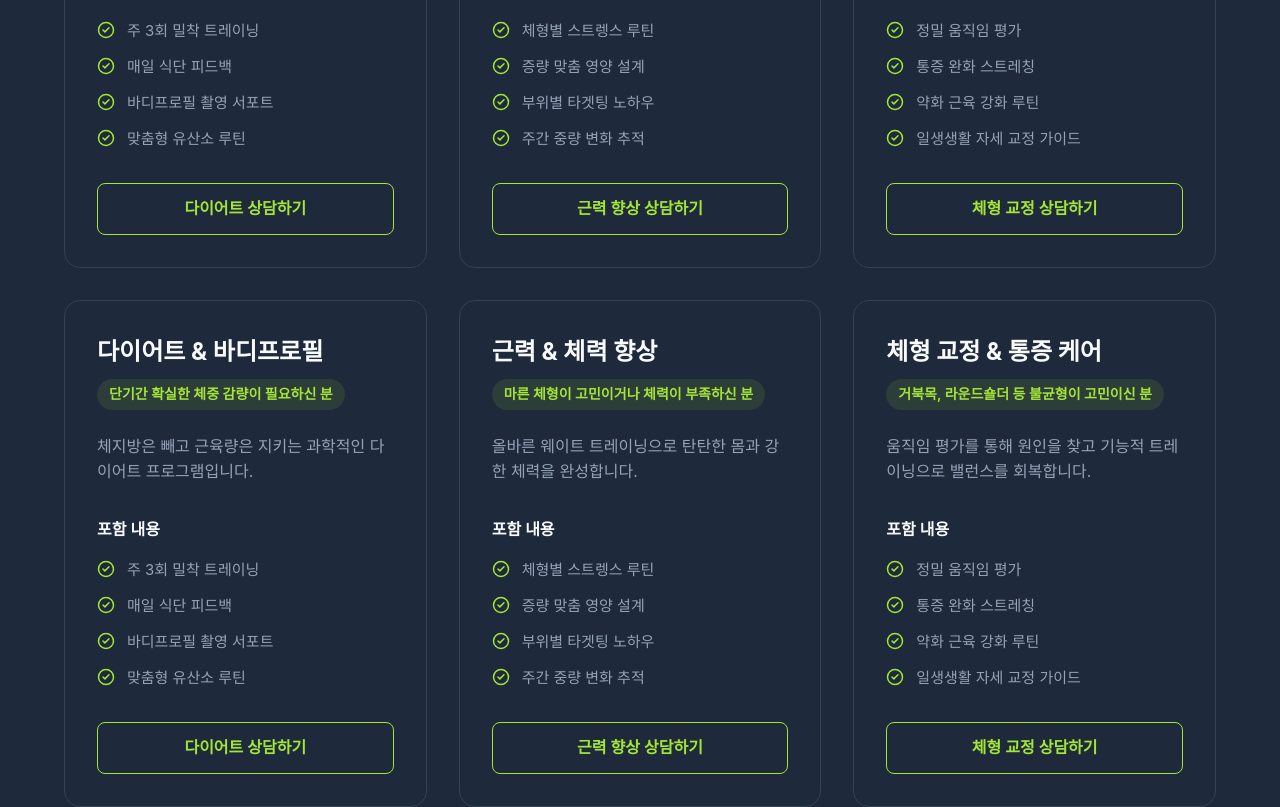
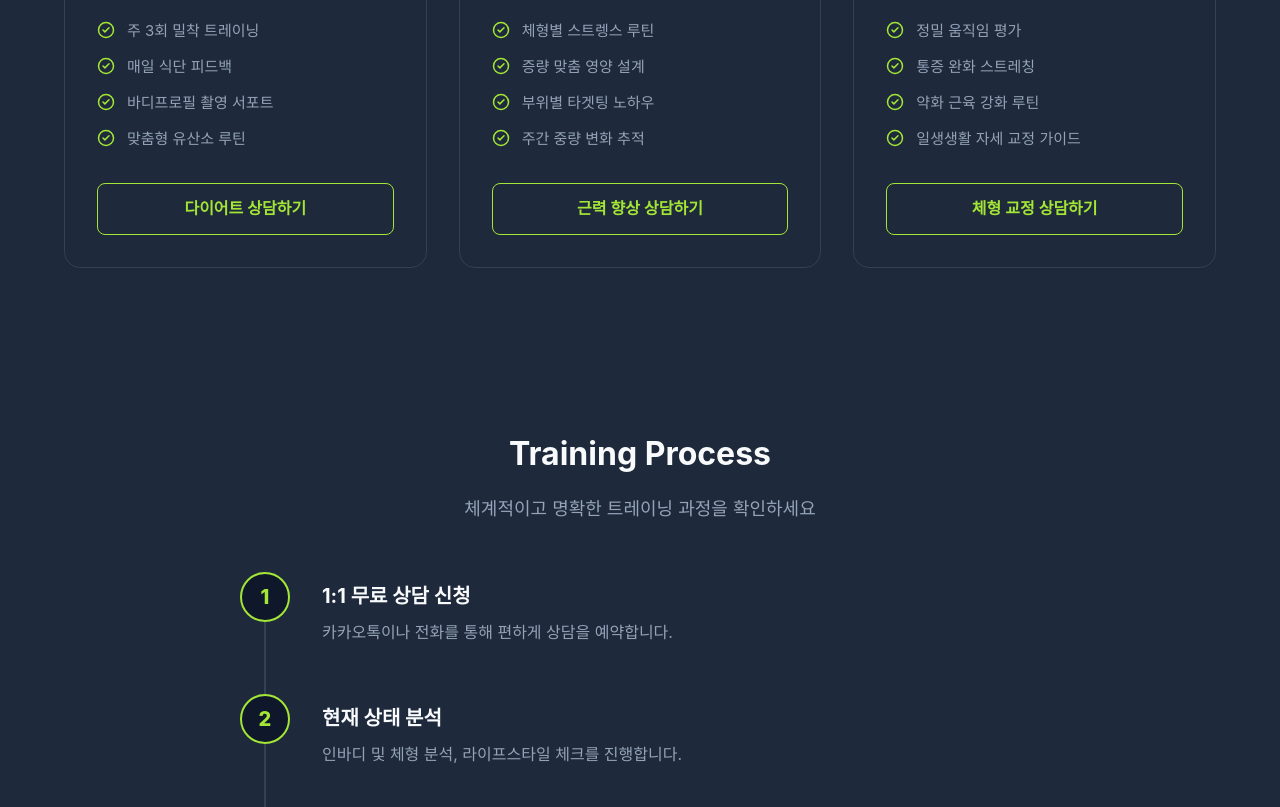
Before and after one commit to jaehwa-why-now/jaehwa-why-now.github.io, a React (Vite) app: page / in a window 1280 px wide. Shown: the part 3381-4188 px from the top of the page. Built offline with nearby package versions, Linux system fonts and the light colour scheme.

Commit message:
Fix desktop programs carousel

```diff
--- a/src/components/sections/ProgramsSection.module.css
+++ b/src/components/sections/ProgramsSection.module.css
@@ -16,10 +16,6 @@
   display: grid;
   grid-template-columns: repeat(auto-fit, minmax(320px, 1fr));
   gap: 2rem;
-}
-
-.duplicateCard {
-  display: none;
 }
 
 .card {
@@ -111,10 +107,6 @@
     width: max-content;
   }
 
-  .card.duplicateCard {
-    display: flex;
-  }
-
   .card {
     flex: 0 0 clamp(288px, calc(100vw - 3rem), 380px);
     min-height: 520px;
--- a/src/components/sections/ProgramsSection.tsx
+++ b/src/components/sections/ProgramsSection.tsx
@@ -1,4 +1,4 @@
-import React from 'react';
+import React, { useEffect, useState } from 'react';
 import { programs } from '../../data/trainer';
 import { Container } from '../common/Container';
 import { SectionHeading } from '../common/SectionHeading';
@@ -8,10 +8,23 @@ import { DragScroll } from '../common/DragScroll';
 import { CheckCircle2 } from 'lucide-react';
 import styles from './ProgramsSection.module.css';
 
+const MOBILE_QUERY = '(max-width: 768px)';
 const LOOP_GROUPS = 7;
 const CENTER_GROUP_INDEX = Math.floor(LOOP_GROUPS / 2);
 
 export const ProgramsSection: React.FC = () => {
+  const [isMobileLoop, setIsMobileLoop] = useState(false);
+
+  useEffect(() => {
+    const mediaQuery = window.matchMedia(MOBILE_QUERY);
+    const updateMobileLoop = () => setIsMobileLoop(mediaQuery.matches);
+
+    updateMobileLoop();
+    mediaQuery.addEventListener('change', updateMobileLoop);
+
+    return () => mediaQuery.removeEventListener('change', updateMobileLoop);
+  }, []);
+
   const renderProgramCard = (
     program: (typeof programs)[number],
     groupIndex: number,
@@ -20,7 +33,7 @@ export const ProgramsSection: React.FC = () => {
   ) => (
     <Card
       key={`${program.id}-${groupIndex}`}
-      className={`${styles.card} ${isDuplicate ? styles.duplicateCard : ''}`}
+      className={styles.card}
       data-loop-start={isSegmentStart ? 'true' : undefined}
       aria-hidden={isDuplicate}
     >
@@ -51,6 +64,21 @@ export const ProgramsSection: React.FC = () => {
     </Card>
   );
 
+  const renderedPrograms = isMobileLoop
+    ? Array.from({ length: LOOP_GROUPS }, (_, groupIndex) => (
+        <React.Fragment key={groupIndex}>
+          {programs.map((program, index) => (
+            renderProgramCard(
+              program,
+              groupIndex,
+              groupIndex !== CENTER_GROUP_INDEX,
+              index === 0,
+            )
+          ))}
+        </React.Fragment>
+      ))
+    : programs.map((program) => renderProgramCard(program, 0));
+
   return (
     <section className={styles.section} id="programs">
       <Container>
@@ -60,28 +88,17 @@ export const ProgramsSection: React.FC = () => {
         />
 
         <DragScroll
-          autoScroll
-          autoScrollMediaQuery="(max-width: 768px)"
+          autoScroll={isMobileLoop}
+          autoScrollMediaQuery={MOBILE_QUERY}
           autoScrollSpeed={0.095}
           className={styles.scroller}
-          loopSegments={LOOP_GROUPS}
+          loopSegments={isMobileLoop ? LOOP_GROUPS : 1}
           aria-label="Programs"
           role="region"
           tabIndex={0}
         >
           <div className={styles.grid}>
-            {Array.from({ length: LOOP_GROUPS }, (_, groupIndex) => (
-              <React.Fragment key={groupIndex}>
-                {programs.map((program, index) => (
-                  renderProgramCard(
-                    program,
-                    groupIndex,
-                    groupIndex !== CENTER_GROUP_INDEX,
-                    index === 0,
-                  )
-                ))}
-              </React.Fragment>
-            ))}
+            {renderedPrograms}
           </div>
         </DragScroll>
       </Container>
```
